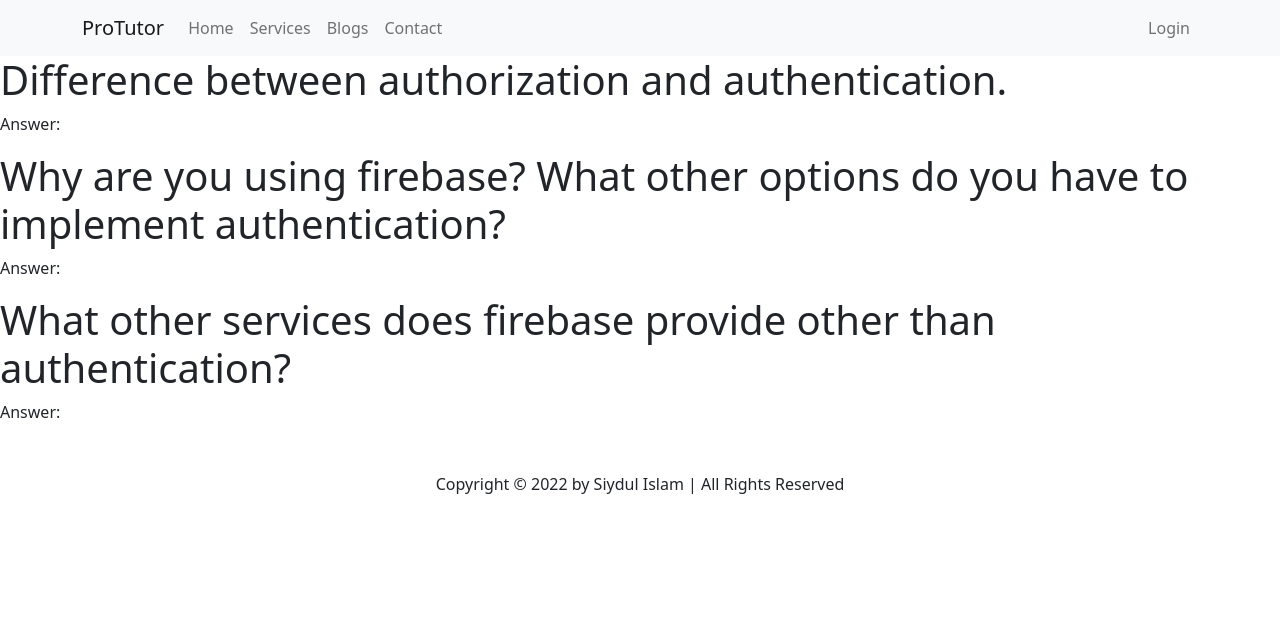
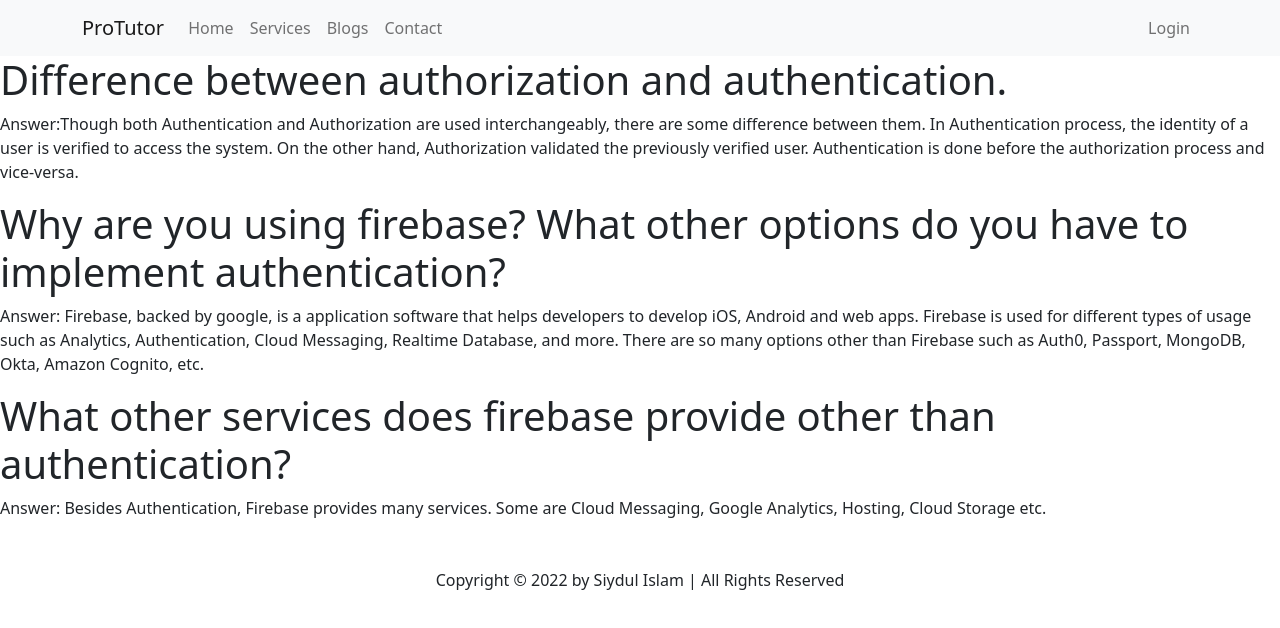
Before and after one commit to Siydulislam/pro-tutor-client, a React (Create React App) app: page /blogs in a window 1280 px wide. Shown: the top 628 px of the page. Built offline with nearby package versions, Linux system fonts and the light colour scheme; no server answers.

Commit message:
answered the questions

```diff
--- a/src/Components/Blogs/Blogs.js
+++ b/src/Components/Blogs/Blogs.js
@@ -4,11 +4,11 @@ const Blogs = () => {
     return (
         <div>
             <h1>Difference between authorization and authentication.</h1>
-            <p>Answer: </p>
+            <p>Answer:Though both Authentication and Authorization are used interchangeably, there are some difference between them. In Authentication process, the identity of a user is verified to access the system. On the other hand, Authorization validated the previously verified user. Authentication is done before the authorization process and vice-versa.</p>
             <h1>Why are you using firebase? What other options do you have to implement authentication?</h1>
-            <p>Answer: </p>
+            <p>Answer: Firebase, backed by google, is a application software that helps developers to develop iOS, Android and web apps. Firebase is used for different types of usage such as Analytics, Authentication, Cloud Messaging, Realtime Database, and more. There are so many options other than Firebase such as Auth0, Passport, MongoDB, Okta, Amazon Cognito, etc.</p>
             <h1>What other services does firebase provide other than authentication?</h1>
-            <p>Answer: </p>
+            <p>Answer: Besides Authentication, Firebase provides many services. Some are Cloud Messaging, Google Analytics, Hosting, Cloud Storage etc. </p>
         </div>
     );
 };
```
